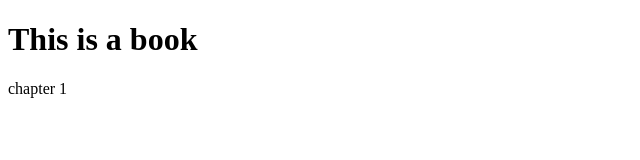
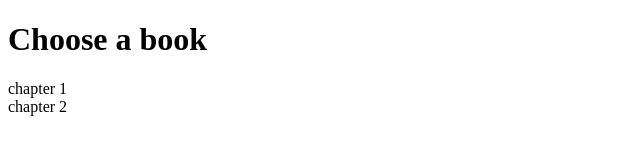
Before and after one commit to julia-yujia/Create-A-Book, a plain HTML site: page index.html in a window 1280 px wide. Shown: the whole page, without its empty margins (0-640 px from the left). Drawn offline with Linux system fonts and the light colour scheme.

Commit message:
Update index.html

```diff
--- a/index.html
+++ b/index.html
@@ -5,8 +5,9 @@
 </head>
 <body>
 
-<h1>This is a book </h1>
-<p>chapter 1 </p>
+<h1>Choose a book </h1>
+<p>chapter 1 <br> chapter 2 </p>
+
 
 </body>
 </html>
```
